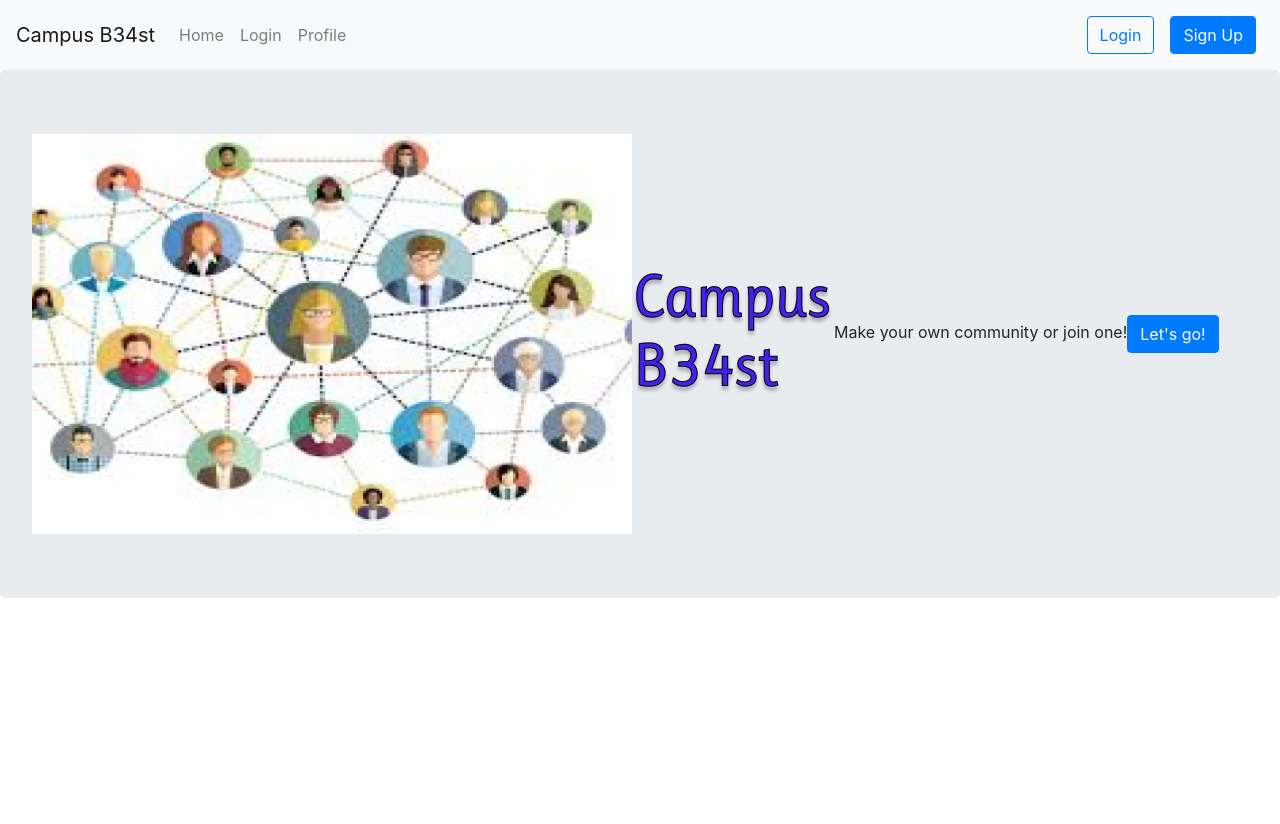
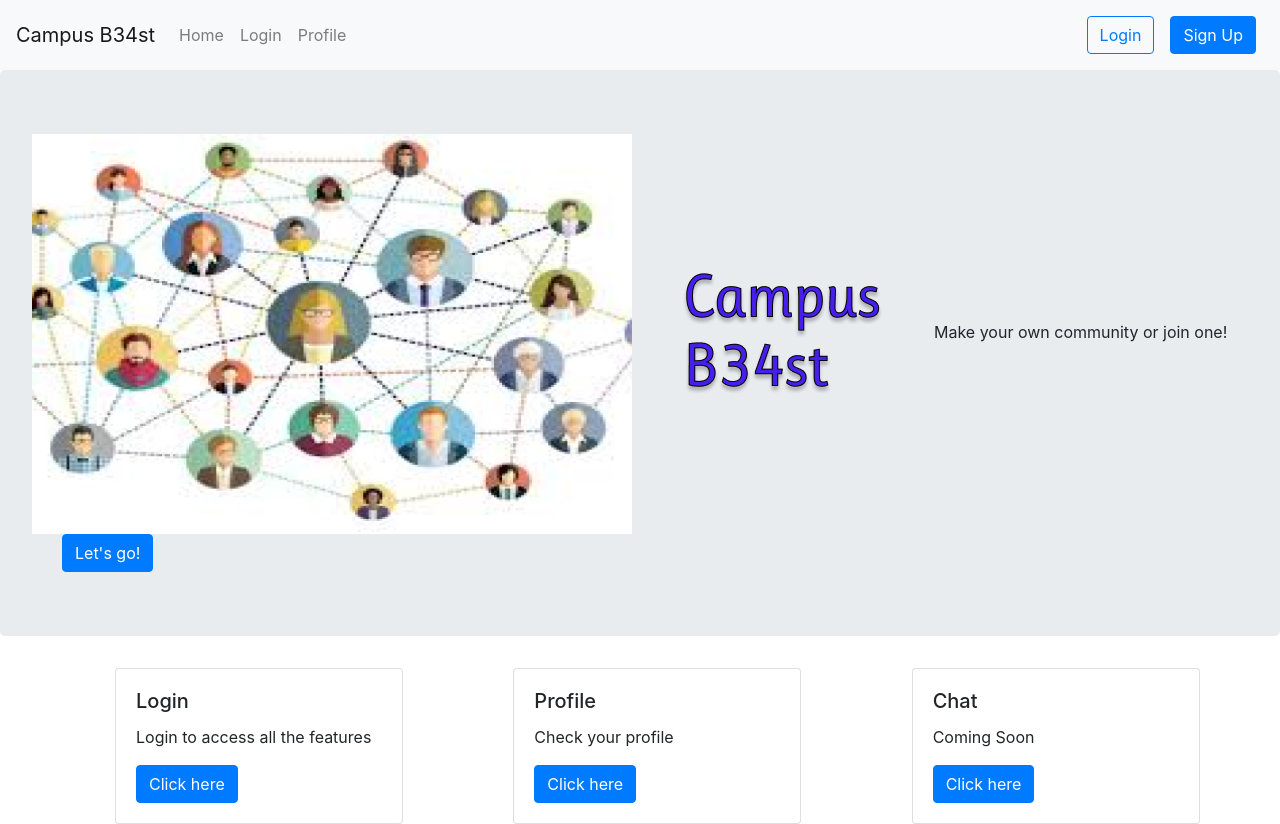
Before and after one commit to i-rebel-aj/CampB3Ast, a React (Create React App) app in the folder frontend/: page / in a window 1280 px wide. Before the commit the page ends 800 px from the top, so only its background shows below. Built offline with nearby package versions, Linux system fonts and the light colour scheme.

Commit message:
home-page-enhancements

```diff
--- /dev/null
+++ b/frontend/src/components/home/index.js
@@ -0,0 +1,19 @@
+import { Card, Button } from "react-bootstrap";
+
+function CustomCard({ title, text, goto }) {
+  return (
+    <>
+      <Card style={{ width: "18rem" }}>
+        <Card.Body>
+          <Card.Title>{title}</Card.Title>
+          <Card.Text>{text}</Card.Text>
+          <Button variant="primary" href={goto}>
+            Click here
+          </Button>
+        </Card.Body>
+      </Card>
+    </>
+  );
+}
+
+export default CustomCard;
--- a/frontend/src/components/index.js
+++ b/frontend/src/components/index.js
@@ -1,5 +1,6 @@
 import NavBar from "./navigation-bar";
 import CustomRouter from "./custom-router";
 import LoginForm from "./login-form";
+import CustomCard from "./home";
 
-export { NavBar, CustomRouter, LoginForm };
+export { NavBar, CustomRouter, LoginForm, CustomCard };
--- a/frontend/src/views/home/index.js
+++ b/frontend/src/views/home/index.js
@@ -1,10 +1,12 @@
-import { Jumbotron, Button, Image } from "react-bootstrap";
+import { Jumbotron, Button, Image, Row, Col } from "react-bootstrap";
+import CustomCard from "../../components/home";
 import image from "../../assets/images/home-page.jpg";
 import image2 from "../../assets/images/Campus-B34st.png";
 
 const Home = () => {
   console.log(image);
   return (
+    <>
       <Jumbotron
         style={{
           flexDirection: "column",
@@ -13,13 +15,39 @@ const Home = () => {
           width: "100%",
         }}
       >
-      <Image src={image} style={{ height: 400, width: 600 }} />
-      <Image src={image2} />
+        <Image
+          src={image}
+          style={{ height: 400, width: 600, marginRight: 50 }}
+        />
+        <Image src={image2} style={{ marginRight: 50 }} />
         {"Make your own community or join one!"}
-      <Button variant="primary" style={{ alignSelf: "flex-end" }}>
+        <Button
+          variant="primary"
+          style={{ alignSelf: "flex-end", marginLeft: 30 }}
+        >
           Let's go!
         </Button>
       </Jumbotron>
+      <Row style={{ marginLeft: 100 }}>
+        <Col>
+          <CustomCard
+            title={"Login"}
+            text={"Login to access all the features"}
+            goto={"/login"}
+          />
+        </Col>
+        <Col>
+          <CustomCard
+            title={"Profile"}
+            text={"Check your profile"}
+            goto={"/profile"}
+          />
+        </Col>
+        <Col>
+          <CustomCard title={"Chat"} text={"Coming Soon"} goto={"/"} />
+        </Col>
+      </Row>
+    </>
   );
 };
 
```
Lines whose indentation alone changed are shown as unchanged.
